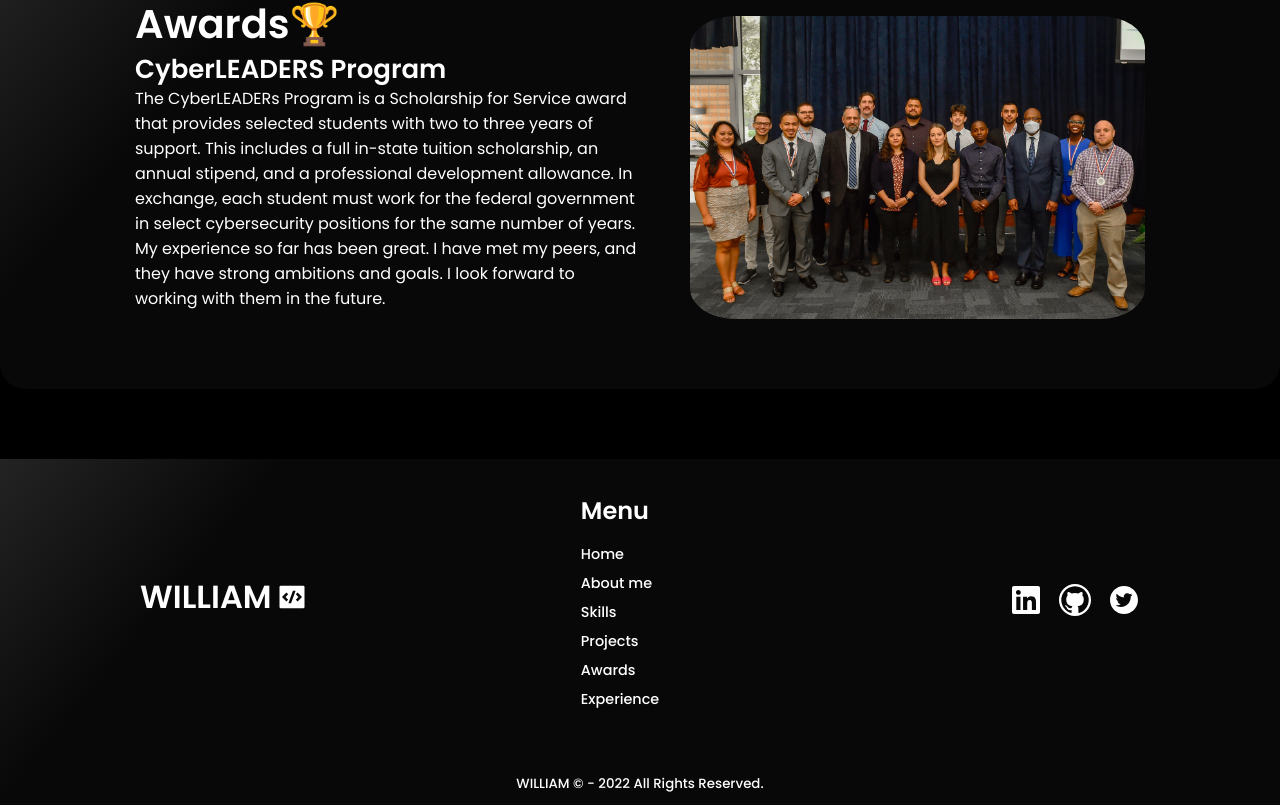
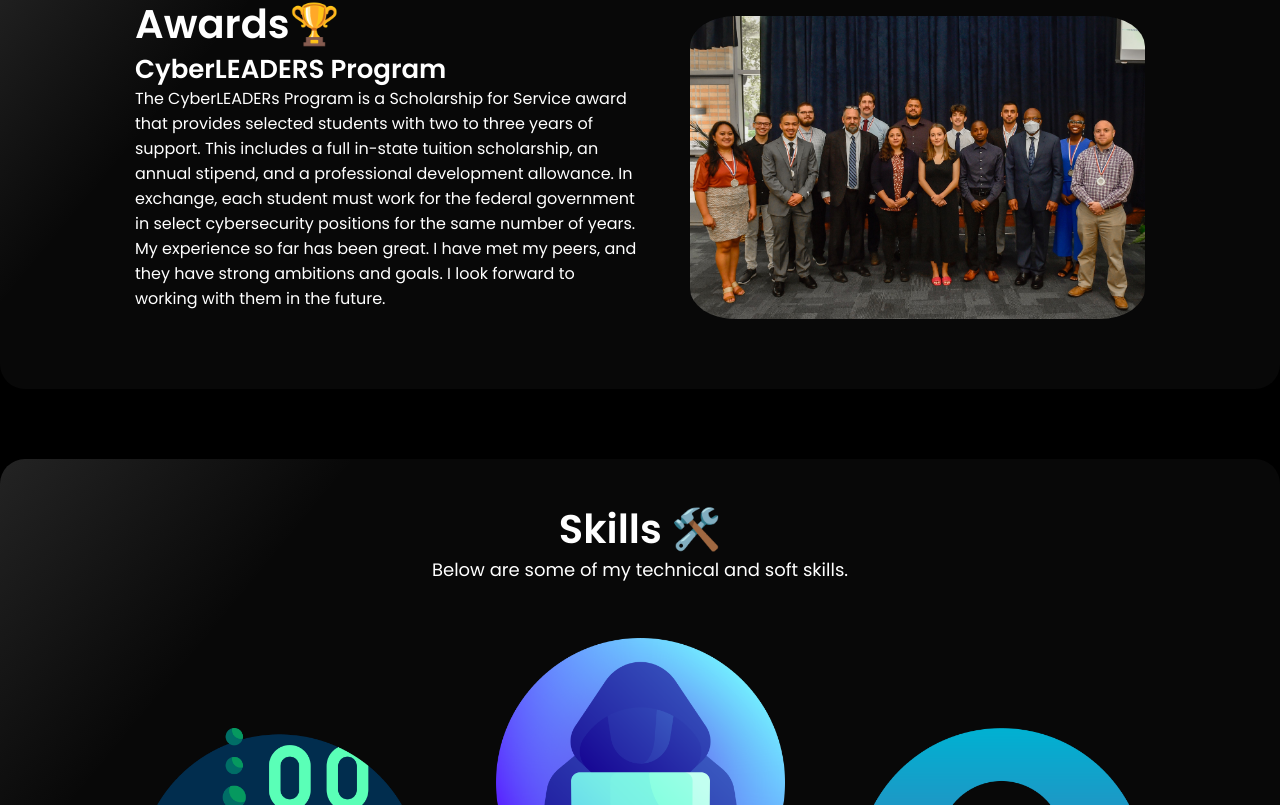
Before and after one commit to wilmat9322/wilmat9322.github.io, a React (Create React App) app: page / in a window 1280 px wide. Shown: the part 1995-2800 px from the top of the page. Built offline with nearby package versions, Linux system fonts and the light colour scheme.

Commit message:
Final Commit

```diff
--- a/src/App.js
+++ b/src/App.js
@@ -20,10 +20,10 @@
       <About {...sectionAbout}/>
       <Education {...sectionEducation}/>
       <Awards {...sectionAwards}/>
-      {/* <Skills {...sectionSkills}/>
+      <Skills {...sectionSkills}/>
       <Projects {...sectionProjects}/>
       <Experiences {...sectionExperiences}/>
-      <Contact /> */}
+      <Contact />
       <Footer />
    </Router>
   );
```
